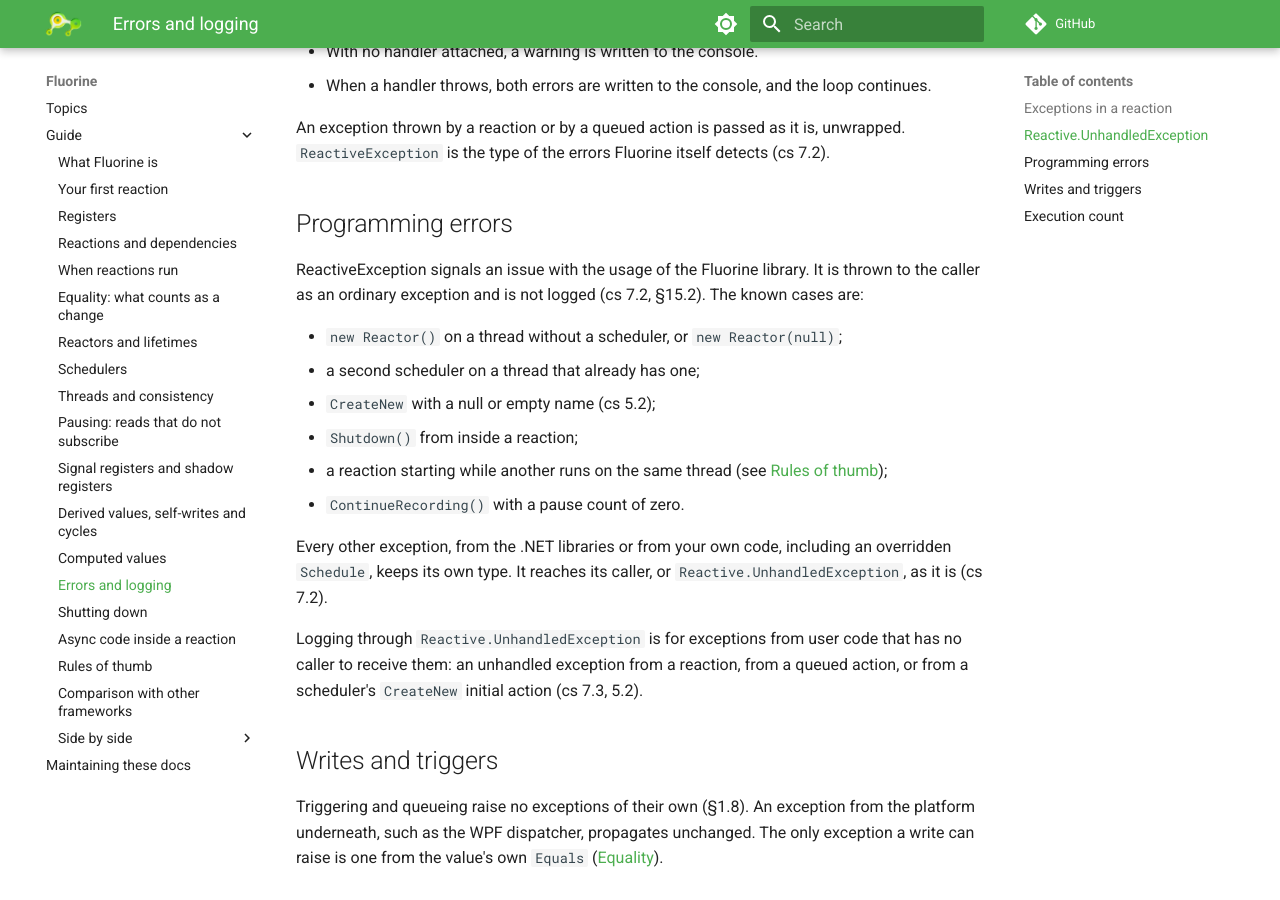
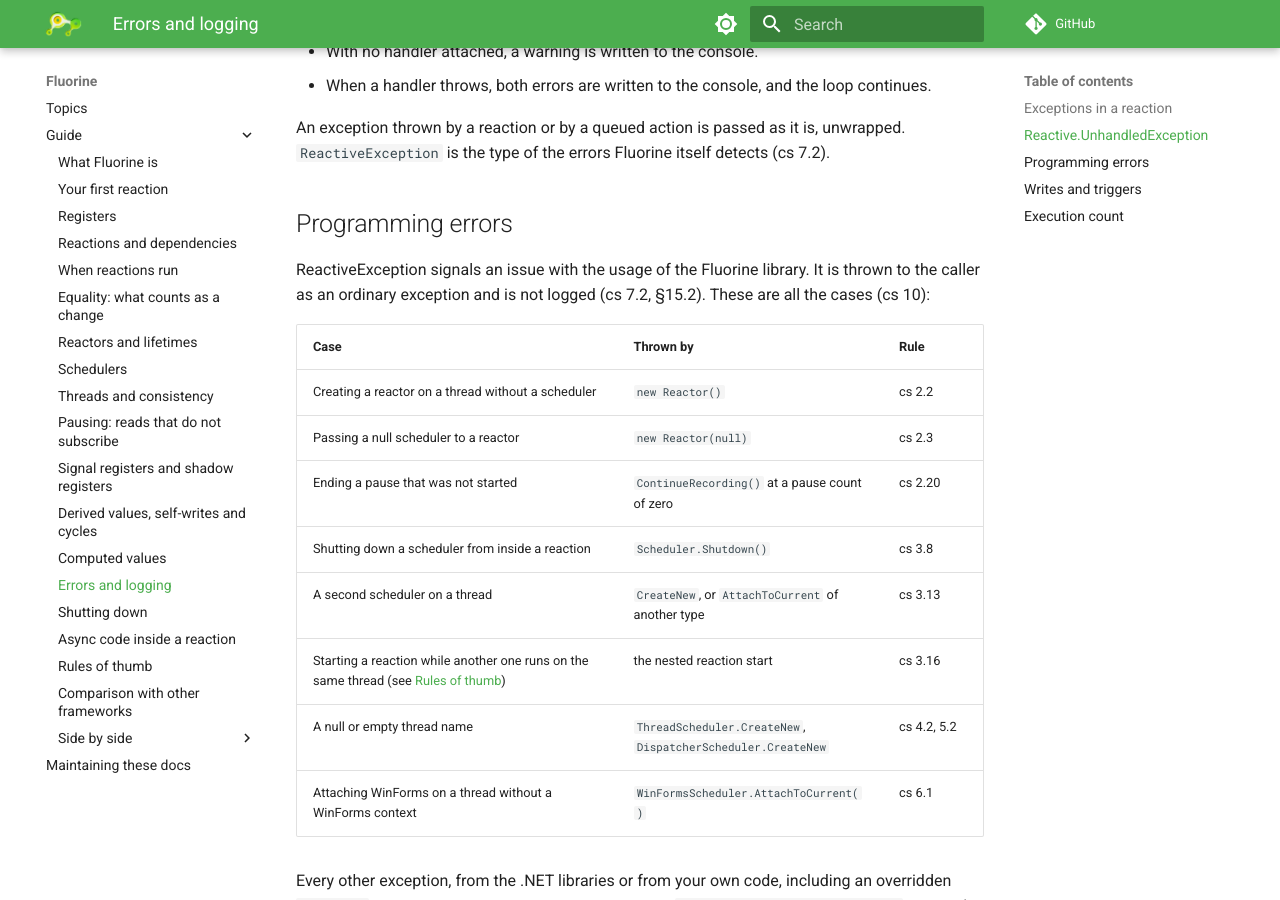
Before and after one commit to flintvane/fluorine, an MkDocs documentation site: the page built from docs/topics/errors-and-logging.md, in a window 1280 px wide and 900 px high, scrolled down 714 px. Built offline with MkDocs 1.6.1 and Material for MkDocs 9.7.7, drawn with Linux system fonts in a browser that asks for light colours; comment, search, counter and statistics services are not loaded.

Commit message:
docs: ReactiveException cases mirror cs 10; maintaining note (ded6a98)

```diff
--- a/docs/topics/errors-and-logging.md
+++ b/docs/topics/errors-and-logging.md
@@ -29,14 +29,18 @@ An exception thrown by a reaction or by a queued action is passed as it is, unwr
 
 ## Programming errors
 
-ReactiveException signals an issue with the usage of the Fluorine library. It is thrown to the caller as an ordinary exception and is not logged (cs 7.2, §15.2). The known cases are:
+ReactiveException signals an issue with the usage of the Fluorine library. It is thrown to the caller as an ordinary exception and is not logged (cs 7.2, §15.2). These are all the cases (cs 10):
 
-- `new Reactor()` on a thread without a scheduler, or `new Reactor(null)`;
-- a second scheduler on a thread that already has one;
-- `CreateNew` with a null or empty name (cs 5.2);
-- `Shutdown()` from inside a reaction;
-- a reaction starting while another runs on the same thread (see [Rules of thumb](rules-of-thumb.md));
-- `ContinueRecording()` with a pause count of zero.
+| Case | Thrown by | Rule |
+|---|---|---|
+| Creating a reactor on a thread without a scheduler | `new Reactor()` | cs 2.2 |
+| Passing a null scheduler to a reactor | `new Reactor(null)` | cs 2.3 |
+| Ending a pause that was not started | `ContinueRecording()` at a pause count of zero | cs 2.20 |
+| Shutting down a scheduler from inside a reaction | `Scheduler.Shutdown()` | cs 3.8 |
+| A second scheduler on a thread | `CreateNew`, or `AttachToCurrent` of another type | cs 3.13 |
+| Starting a reaction while another one runs on the same thread (see [Rules of thumb](rules-of-thumb.md)) | the nested reaction start | cs 3.16 |
+| A null or empty thread name | `ThreadScheduler.CreateNew`, `DispatcherScheduler.CreateNew` | cs 4.2, 5.2 |
+| Attaching WinForms on a thread without a WinForms context | `WinFormsScheduler.AttachToCurrent()` | cs 6.1 |
 
 Every other exception, from the .NET libraries or from your own code, including an overridden `Schedule`, keeps its own type. It reaches its caller, or `Reactive.UnhandledException`, as it is (cs 7.2).
 
```
Also changed, not shown: docs/maintaining.md (+1 -0 lines).
